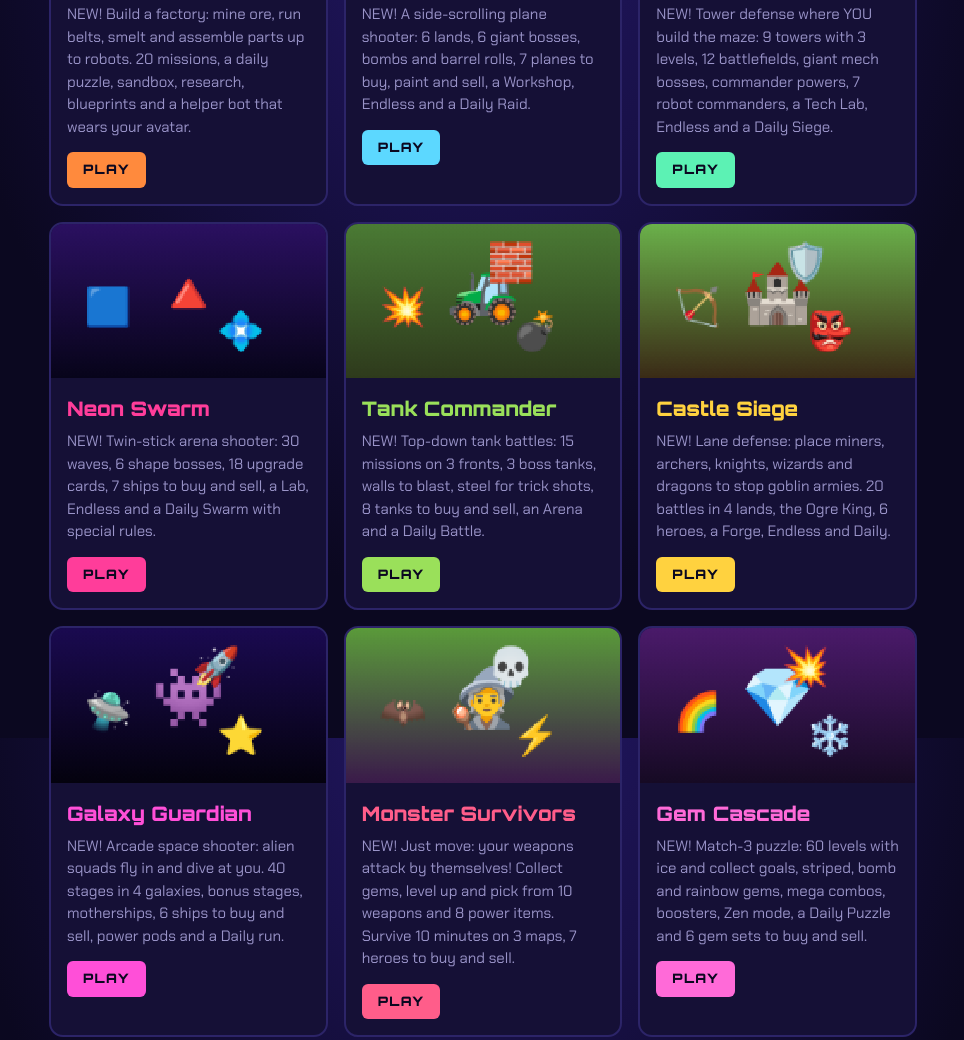
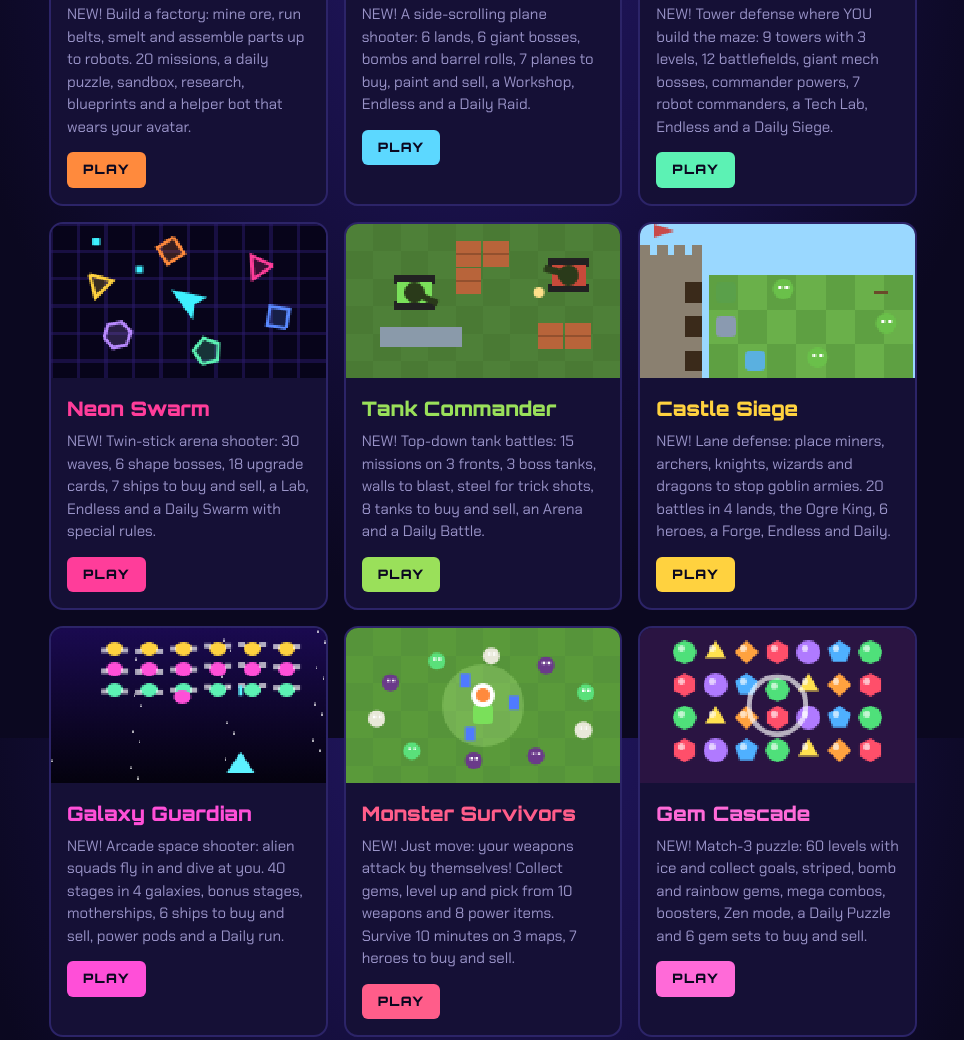
Before and after one commit to kuzeyozer1/kuzey-arcade2, a plain HTML site: page index.html in a window 1280 px wide. Shown: the part 1662-2702 px from the top of the page, without its empty margins (157-1121 px from the left). Drawn offline with Linux system fonts and the light colour scheme.

Commit message:
Arcade menu: draw the 10 new game logos with shapes so they show on every device
Co-Authored-By: Claude Opus 5.5 <noreply@anthropic.com>
Claude-Session: https://claude.ai/code/session_01F8kfNRq9kf12j3iJzyeMFF

```diff
--- a/index.html
+++ b/index.html
@@ -368,26 +368,54 @@ NP.n12=(x,t)=>{for(let r=0;r<5;r++)for(let c=0;c<9;c++){x.fillStyle=(r+c)%2?'#2f
   x.fillStyle='#3ef0ff';x.beginPath();x.arc(4.5*18,4.5*18-9,6,0,7);x.fill();x.fillStyle='#ff3d9a';x.beginPath();x.arc(7.5*18,0.5*18+9,6,0,7);x.fill();
   const path=[[0,2],[2,2],[2,4],[5,4],[5,0],[8,0],[8,2]];const p=(t/1600)%1,seg=p*(path.length-1),k=Math.floor(seg),f=seg-k,a=path[k],b=path[k+1]||a;
   x.fillStyle='#7ac04a';x.fillRect((a[0]+(b[0]-a[0])*f)*18+4,(a[1]+(b[1]-a[1])*f)*18+4,10,10);x.strokeStyle='#3ef0ff';x.lineWidth=4;x.beginPath();x.arc(8.5*18,2.5*18,7,0,7);x.stroke()};
-NP.n13=(x,t)=>{const g=x.createLinearGradient(0,0,0,90);g.addColorStop(0,'#2a1060');g.addColorStop(1,'#07041a');x.fillStyle=g;x.fillRect(0,0,160,90);x.textAlign='center';x.textBaseline='middle';
-  const E=['🔺', '🟦', '⬡', '💠'];E.forEach((e,i)=>{x.font=(i?22:34)+'px sans-serif';const a=t/700+i*2.1,r=i?34:0;x.fillText(e,80+Math.cos(a)*r*1.4,46+Math.sin(a)*r*.7+(i?0:Math.sin(t/300)*4))})};
-NP.n14=(x,t)=>{const g=x.createLinearGradient(0,0,0,90);g.addColorStop(0,'#4a7a34');g.addColorStop(1,'#2e3a1c');x.fillStyle=g;x.fillRect(0,0,160,90);x.textAlign='center';x.textBaseline='middle';
-  const E=['🚜', '💥', '🧱', '💣'];E.forEach((e,i)=>{x.font=(i?22:34)+'px sans-serif';const a=t/700+i*2.1,r=i?34:0;x.fillText(e,80+Math.cos(a)*r*1.4,46+Math.sin(a)*r*.7+(i?0:Math.sin(t/300)*4))})};
-NP.n15=(x,t)=>{const g=x.createLinearGradient(0,0,0,90);g.addColorStop(0,'#6ab04a');g.addColorStop(1,'#3a2a16');x.fillStyle=g;x.fillRect(0,0,160,90);x.textAlign='center';x.textBaseline='middle';
-  const E=['🏰', '🏹', '🛡️', '👺'];E.forEach((e,i)=>{x.font=(i?22:34)+'px sans-serif';const a=t/700+i*2.1,r=i?34:0;x.fillText(e,80+Math.cos(a)*r*1.4,46+Math.sin(a)*r*.7+(i?0:Math.sin(t/300)*4))})};
-NP.n16=(x,t)=>{const g=x.createLinearGradient(0,0,0,90);g.addColorStop(0,'#1a0a50');g.addColorStop(1,'#04020e');x.fillStyle=g;x.fillRect(0,0,160,90);x.textAlign='center';x.textBaseline='middle';
-  const E=['👾', '🛸', '🚀', '⭐'];E.forEach((e,i)=>{x.font=(i?22:34)+'px sans-serif';const a=t/700+i*2.1,r=i?34:0;x.fillText(e,80+Math.cos(a)*r*1.4,46+Math.sin(a)*r*.7+(i?0:Math.sin(t/300)*4))})};
-NP.n17=(x,t)=>{const g=x.createLinearGradient(0,0,0,90);g.addColorStop(0,'#5a9a3a');g.addColorStop(1,'#3a1a4a');x.fillStyle=g;x.fillRect(0,0,160,90);x.textAlign='center';x.textBaseline='middle';
-  const E=['🧙', '🦇', '💀', '⚡'];E.forEach((e,i)=>{x.font=(i?22:34)+'px sans-serif';const a=t/700+i*2.1,r=i?34:0;x.fillText(e,80+Math.cos(a)*r*1.4,46+Math.sin(a)*r*.7+(i?0:Math.sin(t/300)*4))})};
-NP.n18=(x,t)=>{const g=x.createLinearGradient(0,0,0,90);g.addColorStop(0,'#4a1a6a');g.addColorStop(1,'#160a24');x.fillStyle=g;x.fillRect(0,0,160,90);x.textAlign='center';x.textBaseline='middle';
-  const E=['💎', '🌈', '💥', '❄️'];E.forEach((e,i)=>{x.font=(i?22:34)+'px sans-serif';const a=t/700+i*2.1,r=i?34:0;x.fillText(e,80+Math.cos(a)*r*1.4,46+Math.sin(a)*r*.7+(i?0:Math.sin(t/300)*4))})};
-NP.n19=(x,t)=>{const g=x.createLinearGradient(0,0,0,90);g.addColorStop(0,'#8ad8a8');g.addColorStop(1,'#2e7a4a');x.fillStyle=g;x.fillRect(0,0,160,90);x.textAlign='center';x.textBaseline='middle';
-  const E=['🥷', '⭐', '🏮', '🪙'];E.forEach((e,i)=>{x.font=(i?22:34)+'px sans-serif';const a=t/700+i*2.1,r=i?34:0;x.fillText(e,80+Math.cos(a)*r*1.4,46+Math.sin(a)*r*.7+(i?0:Math.sin(t/300)*4))})};
-NP.n20=(x,t)=>{const g=x.createLinearGradient(0,0,0,90);g.addColorStop(0,'#1a0a3a');g.addColorStop(1,'#0a0618');x.fillStyle=g;x.fillRect(0,0,160,90);x.textAlign='center';x.textBaseline='middle';
-  const E=['🎵', '🎧', '⚡', '🎹'];E.forEach((e,i)=>{x.font=(i?22:34)+'px sans-serif';const a=t/700+i*2.1,r=i?34:0;x.fillText(e,80+Math.cos(a)*r*1.4,46+Math.sin(a)*r*.7+(i?0:Math.sin(t/300)*4))})};
-NP.n21=(x,t)=>{const g=x.createLinearGradient(0,0,0,90);g.addColorStop(0,'#14184a');g.addColorStop(1,'#05061a');x.fillStyle=g;x.fillRect(0,0,160,90);x.textAlign='center';x.textBaseline='middle';
-  const E=['🪐', '⚪', '💥', '🎰'];E.forEach((e,i)=>{x.font=(i?22:34)+'px sans-serif';const a=t/700+i*2.1,r=i?34:0;x.fillText(e,80+Math.cos(a)*r*1.4,46+Math.sin(a)*r*.7+(i?0:Math.sin(t/300)*4))})};
-NP.n22=(x,t)=>{const g=x.createLinearGradient(0,0,0,90);g.addColorStop(0,'#4a3420');g.addColorStop(1,'#120c08');x.fillStyle=g;x.fillRect(0,0,160,90);x.textAlign='center';x.textBaseline='middle';
-  const E=['🃏', '🐉', '🛡️', '🔮'];E.forEach((e,i)=>{x.font=(i?22:34)+'px sans-serif';const a=t/700+i*2.1,r=i?34:0;x.fillText(e,80+Math.cos(a)*r*1.4,46+Math.sin(a)*r*.7+(i?0:Math.sin(t/300)*4))})};
+NP.n13=(x,t)=>{x.fillStyle='#07041a';x.fillRect(0,0,160,90);x.strokeStyle='#2a1a6a';x.lineWidth=1;for(let i=0;i<160;i+=16){x.beginPath();x.moveTo(i,0);x.lineTo(i,90);x.stroke()}for(let j=0;j<90;j+=16){x.beginPath();x.moveTo(0,j);x.lineTo(160,j);x.stroke()}
+  const poly=(cx,cy,r,n,a,c)=>{x.strokeStyle=c;x.fillStyle=c+'33';x.lineWidth=2;x.beginPath();for(let i=0;i<=n;i++){const q=a+i/n*6.283;x[i?'lineTo':'moveTo'](cx+Math.cos(q)*r,cy+Math.sin(q)*r)}x.fill();x.stroke()};
+  for(let i=0;i<6;i++){const a=t/900+i*1.05;poly(80+Math.cos(a)*55,45+Math.sin(a)*30,8,[3,4,5,6,3,4][i],t/400+i,['#ff3d9a','#5a8aff','#5cf2b4','#b98bff','#ffd23f','#ff8a3d'][i])}
+  const a=t/500;x.save();x.translate(80,45);x.rotate(a);x.fillStyle='#3ef0ff';x.beginPath();x.moveTo(12,0);x.lineTo(-8,-8);x.lineTo(-4,0);x.lineTo(-8,8);x.closePath();x.fill();x.restore();
+  for(let k=0;k<3;k++){const d=((t/4+k*30)%60)+14;x.fillStyle='#3ef0ff';x.fillRect(80+Math.cos(a)*d-2,45+Math.sin(a)*d-2,4,4)}};
+NP.n14=(x,t)=>{for(let j=0;j<6;j++)for(let i=0;i<10;i++){x.fillStyle=(i+j)%2?'#4a7a34':'#4e8038';x.fillRect(i*16,j*16,16,16)}
+  x.fillStyle='#b8643a';for(const[a,b]of[[64,10],[64,26],[80,10],[112,58],[128,58]]){x.fillRect(a,b,15,15);x.fillStyle='#0003';x.fillRect(a,b+7,15,1);x.fillStyle='#b8643a'}x.fillStyle='#8a9aaa';x.fillRect(20,60,48,12);
+  const tank=(cx,cy,a,ta,c)=>{x.save();x.translate(cx,cy);x.rotate(a);x.fillStyle='#222';x.fillRect(-12,-10,24,5);x.fillRect(-12,5,24,5);x.fillStyle=c;x.fillRect(-10,-6,20,12);x.restore();x.save();x.translate(cx,cy);x.rotate(ta);x.fillStyle='#2a3a1a';x.fillRect(0,-2,15,4);x.beginPath();x.arc(0,0,6,0,6.3);x.fill();x.restore()};
+  const px=30+((t/20)%60);tank(px,40,0,Math.sin(t/600)*.5,'#7ae05a');tank(130,30,Math.PI,Math.PI+.3,'#c84a3a');
+  const sx=(px+16+(t/3)%70);if(sx<120){x.fillStyle='#ffe08a';x.beginPath();x.arc(sx,40,3,0,6.3);x.fill()}};
+NP.n15=(x,t)=>{x.fillStyle='#9ad8ff';x.fillRect(0,0,160,90);for(let l=0;l<3;l++)for(let i=0;i<7;i++){x.fillStyle=(l+i)%2?'#6ab04a':'#5ea042';x.fillRect(40+i*17,30+l*20,17,20)}
+  x.fillStyle='#8a8070';x.fillRect(0,18,36,72);for(let i=0;i<4;i++)x.fillRect(i*10,12,6,8);x.fillStyle='#3a2a1a';for(let l=0;l<3;l++)x.fillRect(26,34+l*20,10,12);x.fillStyle='#c84a4a';x.beginPath();x.moveTo(8,12);x.lineTo(8,0);x.lineTo(20,4);x.lineTo(8,8);x.fill();
+  const unit=(cx,cy,c)=>{x.fillStyle=c;x.beginPath();x.roundRect(cx-6,cy-6,12,12,3);x.fill()};unit(50,40,'#5aa04a');unit(50,60,'#8a9ab0');unit(67,80,'#5ab0e0');
+  for(let i=0;i<3;i++){const gx=150-((t/30+i*40)%100);x.fillStyle='#6ac04a';x.beginPath();x.arc(gx,38+i*20,6,0,6.3);x.fill();x.fillStyle='#fff';x.fillRect(gx-3,36+i*20,2,2);x.fillRect(gx+1,36+i*20,2,2)}
+  const ax=56+((t/4)%90);x.strokeStyle='#6a4a2a';x.lineWidth=2;x.beginPath();x.moveTo(ax,40);x.lineTo(ax+8,40);x.stroke()};
+NP.n16=(x,t)=>{const g=x.createLinearGradient(0,0,0,90);g.addColorStop(0,'#1a0a50');g.addColorStop(1,'#04020e');x.fillStyle=g;x.fillRect(0,0,160,90);x.fillStyle='#fff';for(let i=0;i<25;i++)x.fillRect((i*53)%160,((i*37)+t/30)%90,1,1);
+  const cols=['#ffd23f','#ff4fd8','#5cf2b4'];const sw=Math.sin(t/600)*8;for(let r=0;r<3;r++)for(let c=0;c<6;c++){const ax=30+c*20+sw,ay=12+r*12,fl=Math.sin(t/120+c)*2;x.fillStyle=cols[r];x.beginPath();x.ellipse(ax,ay,5,4,0,0,6.3);x.fill();x.fillStyle='#ffffffaa';x.fillRect(ax-8,ay-2-fl,4,3);x.fillRect(ax+4,ay-2-fl,4,3)}
+  const d=(t/1500)%1,dx=40+Math.sin(d*6)*40,dy=20+d*60;x.fillStyle='#ff4fd8';x.beginPath();x.ellipse(dx,dy,5,4,0,0,6.3);x.fill();
+  const px=80+Math.sin(t/700)*40;x.fillStyle='#5cf2ff';x.beginPath();x.moveTo(px,72);x.lineTo(px+8,84);x.lineTo(px-8,84);x.closePath();x.fill();x.fillRect(px-1,60-((t/3)%40),2,6)};
+NP.n17=(x,t)=>{for(let j=0;j<6;j++)for(let i=0;i<10;i++){x.fillStyle=(i+j)%2?'#5a9a3a':'#56943a';x.fillRect(i*16,j*16,16,16)}
+  x.fillStyle='rgba(200,255,150,.25)';x.beginPath();x.arc(80,45,24,0,6.3);x.fill();
+  for(let i=0;i<10;i++){const a=i/10*6.283+t/3000,r=36+Math.sin(t/400+i)*4,mx=80+Math.cos(a)*r*1.6,my=45+Math.sin(a)*r*.9;x.fillStyle=['#6a3a8a','#5ae07a','#e8e8d8'][i%3];x.beginPath();x.arc(mx,my,5,0,6.3);x.fill();x.fillStyle='#fff';x.fillRect(mx-2,my-2,1.5,1.5);x.fillRect(mx+1,my-2,1.5,1.5)}
+  for(let i=0;i<3;i++){const a=t/300+i*2.09;x.fillStyle='#4f7aff';x.fillRect(80+Math.cos(a)*18-3,45+Math.sin(a)*18-4,6,8)}
+  x.fillStyle='#7ae05a';x.beginPath();x.roundRect(74,44,12,12,3);x.fill();x.fillStyle='#fff';x.beginPath();x.arc(80,39,7,0,6.3);x.fill();x.fillStyle='#ff8a3d';x.beginPath();x.arc(80,39,4,0,6.3);x.fill()};
+NP.n18=(x,t)=>{x.fillStyle='#2a1442';x.fillRect(0,0,160,90);const C=['#ff4f6a','#ffa23f','#ffe14f','#4fe07a','#4fb0ff','#b07aff'];
+  for(let r=0;r<4;r++)for(let c=0;c<7;c++){const k=(r*3+c*5+Math.floor(t/1500))%6,cx=26+c*18,cy=14+r*19+(r===1&&c===3?Math.sin(t/150)*3:0),s=7;x.fillStyle=C[k];x.beginPath();const n=[6,4,3,8,5,0][k];if(!n)x.arc(cx,cy,s,0,6.3);else for(let i=0;i<=n;i++){const a=-1.57+i/n*6.283;x[i?'lineTo':'moveTo'](cx+Math.cos(a)*s,cy+Math.sin(a)*s)}x.fill();x.fillStyle='#ffffffaa';x.beginPath();x.arc(cx-2,cy-2,2,0,6.3);x.fill()}
+  const sp=(t/600)%1;x.strokeStyle=`rgba(255,255,255,${1-sp})`;x.lineWidth=3;x.beginPath();x.arc(80,45,sp*50,0,6.3);x.stroke()};
+NP.n19=(x,t)=>{const g=x.createLinearGradient(0,0,0,90);g.addColorStop(0,'#8ad8a8');g.addColorStop(1,'#e8ffe8');x.fillStyle=g;x.fillRect(0,0,160,90);
+  x.fillStyle='#2e7a4a';for(let i=0;i<10;i++){const bx=((i*24-t/15)%200+200)%200-20;x.fillRect(bx,10,3,60)}x.fillStyle='#6a4a2a';x.fillRect(0,70,160,20);x.fillStyle='#5cb04a';x.fillRect(0,70,160,4);
+  const jy=Math.abs(Math.sin(t/350))*22;x.fillStyle='#2a2a3a';x.beginPath();x.arc(50,50-jy,6,0,6.3);x.fill();x.fillRect(46,55-jy,8,12);x.fillStyle='#ff3d3d';x.fillRect(43,47-jy,14,3);x.fillStyle='#ffe0c0';x.fillRect(51,48-jy,4,3);
+  const ox=((140-t/8)%180+180)%180-20;x.fillStyle='#9aa8bc';for(let k=0;k<3;k++){x.beginPath();x.moveTo(ox+k*8,70);x.lineTo(ox+k*8+4,62);x.lineTo(ox+k*8+8,70);x.fill()}
+  x.fillStyle='#ffd23f';for(let k=0;k<4;k++){const cx=((100+k*14-t/10)%180+180)%180;x.beginPath();x.arc(cx,40,3,0,6.3);x.fill()}
+  x.save();x.translate(90,45);x.rotate(t/80);x.fillStyle='#ddd';for(let k=0;k<4;k++){x.rotate(1.57);x.beginPath();x.moveTo(0,0);x.lineTo(2,-6);x.lineTo(-2,-6);x.fill()}x.restore()};
+NP.n20=(x,t)=>{x.fillStyle='#0a0618';x.fillRect(0,0,160,90);const C=['#ff3d9a','#3ef0ff','#ffd23f','#5cf2b4'];
+  for(let l=0;l<4;l++){x.fillStyle=l%2?'#ffffff0d':'#ffffff06';x.fillRect(48+l*16,0,16,90)}x.fillStyle='#fff';x.fillRect(48,72,64,2);
+  for(let i=0;i<10;i++){const l=(i*7)%4,y=((t/12+i*22)%110)-20;x.fillStyle=C[l];x.fillRect(50+l*16,y,12,5)}
+  for(let i=0;i<8;i++){const h=6+Math.abs(Math.sin(t/200+i))*22;x.fillStyle=C[i%4]+'99';x.fillRect(4+i*5,90-h,4,h);x.fillRect(118+i*5,90-h,4,h)}
+  const b=Math.abs(Math.sin(t/260))*4;x.fillStyle='#ffd23f';x.beginPath();x.arc(24,30-b,7,0,6.3);x.fill();x.strokeStyle='#ffd23f';x.lineWidth=2;x.beginPath();x.moveTo(31,30-b);x.lineTo(31,10-b);x.lineTo(37,13-b);x.stroke()};
+NP.n21=(x,t)=>{const g=x.createLinearGradient(0,0,0,90);g.addColorStop(0,'#14184a');g.addColorStop(1,'#05061a');x.fillStyle=g;x.fillRect(0,0,160,90);
+  x.strokeStyle='#3ef0ff';x.lineWidth=2;x.beginPath();x.arc(80,40,52,3.14,6.28);x.lineTo(132,80);x.moveTo(28,40);x.lineTo(28,80);x.stroke();
+  const fl=Math.sin(t/180)>0.6?-.4:.4;x.lineWidth=5;x.strokeStyle='#fff';x.beginPath();x.moveTo(56,80);x.lineTo(56+Math.cos(fl)*20,80+Math.sin(fl)*20);x.moveTo(104,80);x.lineTo(104-Math.cos(fl)*20,80+Math.sin(fl)*20);x.stroke();
+  const bc=['#ff3d9a','#b98bff','#ffd23f'];[[62,32],[98,32],[80,50]].forEach(([bx,by],i)=>{x.fillStyle=Math.sin(t/200+i)>.8?'#fff':bc[i];x.beginPath();x.arc(bx,by,7,0,6.3);x.fill()});
+  const a=t/700,bx2=80+Math.cos(a)*30,by2=45+Math.sin(a*1.7)*22;const gr=x.createRadialGradient(bx2-1,by2-1,1,bx2,by2,4);gr.addColorStop(0,'#fff');gr.addColorStop(1,'#7a8aa0');x.fillStyle=gr;x.beginPath();x.arc(bx2,by2,4,0,6.3);x.fill()};
+NP.n22=(x,t)=>{const g=x.createRadialGradient(80,30,5,80,45,90);g.addColorStop(0,'#4a3420');g.addColorStop(1,'#120c08');x.fillStyle=g;x.fillRect(0,0,160,90);
+  const card=(cx,cy,a,c)=>{x.save();x.translate(cx,cy);x.rotate(a);x.fillStyle='#000';x.fillRect(-13,-18,26,36);x.fillStyle=c;x.fillRect(-11,-16,22,32);x.fillStyle='#f2e2c0';x.fillRect(-9,-4,18,16);x.fillStyle='#ffb43a';x.beginPath();x.arc(-10,-15,4,0,6.3);x.fill();x.restore()};
+  const s=Math.sin(t/600)*.08;card(56,58,-.3+s,'#f8d0c0');card(80,54,s,'#c8e0f8');card(104,58,.3+s,'#e0c8f8');
+  x.fillStyle='#c84a3a';x.beginPath();x.moveTo(20,10);x.lineTo(32,14);x.lineTo(30,30);x.lineTo(20,36);x.lineTo(10,30);x.lineTo(8,14);x.closePath();x.fill();x.fillStyle='#ffd23f';x.fillRect(19,16,2,14);x.fillRect(14,21,12,2);
+  x.fillStyle='#5ab05a';x.beginPath();x.ellipse(136,22,14,10,0,0,6.3);x.fill();x.fillStyle='#fff';x.fillRect(130,18,3,3);x.fillRect(139,18,3,3);x.fillStyle='#ff5d5d';x.fillRect(122,36,28,3)};
 function megaP(t){for(const id in NP){const c=document.getElementById(id);if(c)NP[id](c.getContext('2d'),t)}}
 NP.n1=(x,t)=>{x.fillStyle='#050a1e';x.fillRect(0,0,160,90);x.fillStyle='#fff';for(let i=0;i<30;i++){const y=((i*37+(still?0:t/20)*(1+i%3))%90);x.fillRect((i*53)%160,y,1+i%2,1+i%2)}
   const sx=80+Math.sin(still?0:t/600)*40;x.fillStyle='#3ef0ff';for(let i=0;i<5;i++){const y=(70-((still?0:t/4)+i*18)%70);x.fillRect(sx-3,y,2,5);x.fillRect(sx+2,y,2,5)}
--- a/sw.js
+++ b/sw.js
@@ -1,5 +1,5 @@
 // Caches the arcade so it works offline. Bump VERSION when files change.
-const VERSION = 'arcade-v49';
+const VERSION = 'arcade-v50';
 const FILES = ['./', 'index.html', 'snake.html', 'temples.html', 'stack.html', 'dodger.html', 'words.html', 'bandit.html', 'craft.html', 'voidbridge.html', 'kit.js', 'cardquest.html', 'pinballplanet.html', 'beatblaster.html', 'ninjarun.html', 'gemcascade.html', 'monstersurvivors.html', 'galaxyguardian.html', 'castlesiege.html', 'tankcommander.html', 'neonswarm.html', 'starsiege.html', 'turbotrails.html', 'bastion.html', 'laser.html', 'minigolf.html', 'goalrush.html', 'pixelpeaks.html', 'crypt.html', 'farm.html', 'gearworks.html', 'skyraiders.html', 'roborampart.html', 'space.html', 'lab.css', 'pixel.html', 'beats.html', 'piano.html', 'elements.html', 'codes.html', 'timer.html', 'convert.html', 'weather.html', 'fractal.html', 'illusions.html', 'kaleido.html', 'typing.html', 'cards.html', 'mathgym.html', 'planner.html', 'picker.html', 'flags.html', 'voice.html', 'qr.html', 'flipbook.html', 'sosyal.html', 'elementals.html', 'snake-arena.html', 'app-forge.html', 'minecraft/', 'minecraft/index.html', 'manifest.webmanifest',
   'icons/icon-192.png', 'icons/icon-512.png', 'icons/apple-touch-icon.png'];
 self.addEventListener('install', e => {
```
